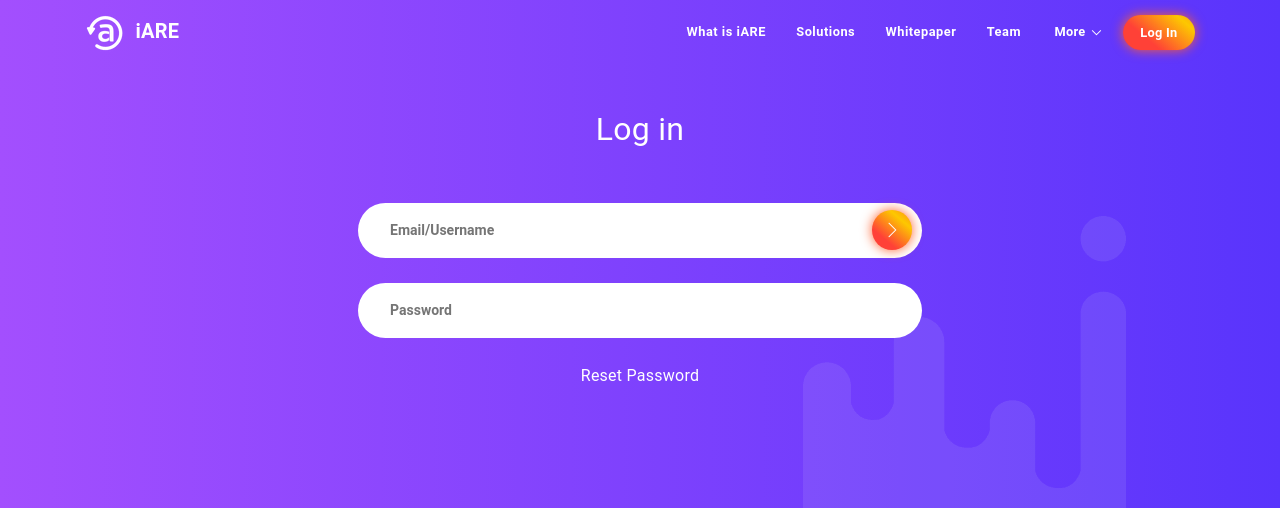
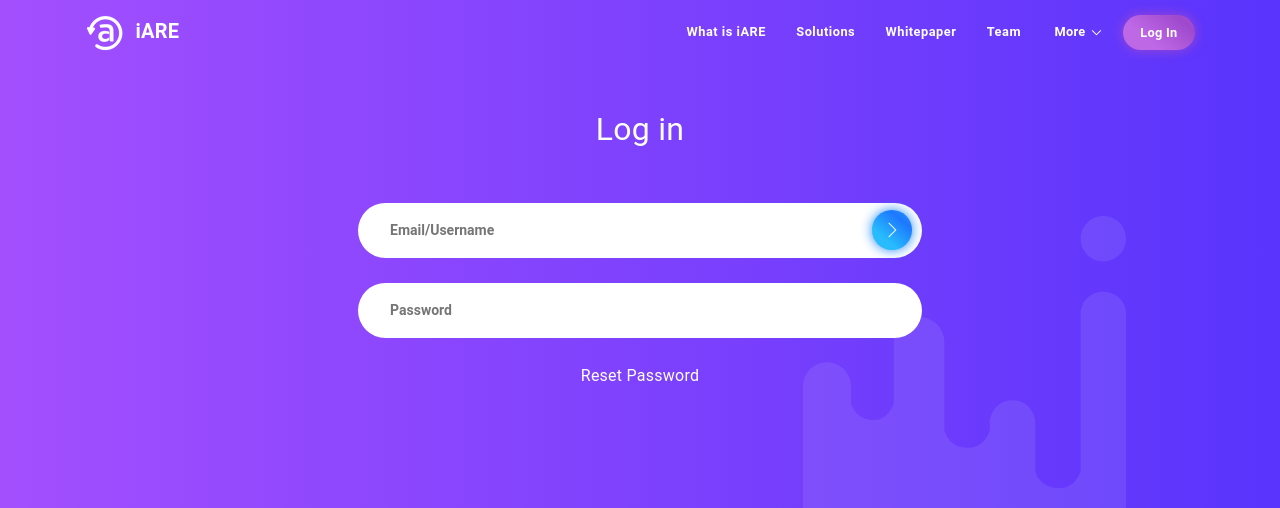
Before and after one commit to dee4git/iaredj2, a Django app: page /accounts/login/ in a window 1280 px wide. Shown: the top 508 px of the page. Run offline with Django 3.2, Linux system fonts and the light colour scheme; some libraries are stand-ins or nearby versions.

Commit message:
control center redesigned

```diff
--- a/contents/models.py
+++ b/contents/models.py
@@ -21,7 +21,7 @@ class Staff(models.Model):
     linked_in = models.URLField(max_length=1000, blank=True)
     github = models.URLField(max_length=999, blank=True)
     photo = models.ImageField(upload_to='media/team')
-    about = models.TextField(max_length=1000, null=True,blank=True)
+    about = models.TextField(max_length=1000, null=True, blank=True)
     hidden = models.BooleanField(default=False)
 
     def __str__(self):
--- a/templates/login.html
+++ b/templates/login.html
@@ -11,7 +11,7 @@
                 <br>
                 <br>
                 <input {{ form.password_field }} type="password" name="password" class="subscribe-text" placeholder="Password">
-                <button type="submit" class="btn btn-gradient-orange btn-glow rounded-circle subscribe-btn"><i class="ti-angle-right"></i></button>
+                <button type="submit" class="btn btn-gradient-blue btn-glow rounded-circle subscribe-btn"><i class="ti-angle-right"></i></button>
                 <br>
                 <br>
                 <a href="#">Reset Password</a>
--- a/templates/navbar.html
+++ b/templates/navbar.html
@@ -116,12 +116,12 @@
                 <span id="slide-line"></span>
                 <form class="form-inline mt-2 mt-md-0">
                     {% if user.is_authenticated %}
-                        <a style="margin: 0 10px;!important;" class="btn btn-sm btn-gradient-orange btn-round btn-glow my-2 my-sm-0 animated" data-animation="fadeInDown" data-animation-delay="1.8s" href="{% url 'logout' %}" >Log Out</a>
+                        <a style="margin: 0 10px;!important;" class="btn btn-sm btn-gradient-purple btn-round btn-glow my-2 my-sm-0 animated" data-animation="fadeInDown" data-animation-delay="1.8s" href="{% url 'logout' %}" >Log Out</a>
                         {% if user.is_superuser %}
-                            <a class="btn btn-sm btn-gradient-orange btn-round btn-glow my-2 my-sm-0 animated" data-animation="fadeInDown" data-animation-delay="1.8s" href="{% url 'control-center' 'Staffs' %}" >Control Center</a>
+                            <a class="btn btn-sm btn-gradient-blue btn-round btn-glow my-2 my-sm-0 animated" data-animation="fadeInDown" data-animation-delay="1.8s" href="{% url 'control-center' 'Staffs' %}" >Control Center</a>
                         {% endif %}
                     {% else %}
-                        <a class="btn btn-sm btn-gradient-orange btn-round btn-glow my-2 my-sm-0 animated" data-animation="fadeInDown" data-animation-delay="1.8s" href="{% url 'login' %}" >Log In</a>
+                        <a class="btn btn-sm btn-gradient-purple btn-round btn-glow my-2 my-sm-0 animated" data-animation="fadeInDown" data-animation-delay="1.8s" href="{% url 'login' %}" >Log In</a>
 
                     {% endif %}
                     {% if u_staff != 0 %}
```
Also changed, not shown: contents/templates/control-center.html (+12 -12 lines), db.sqlite3.
